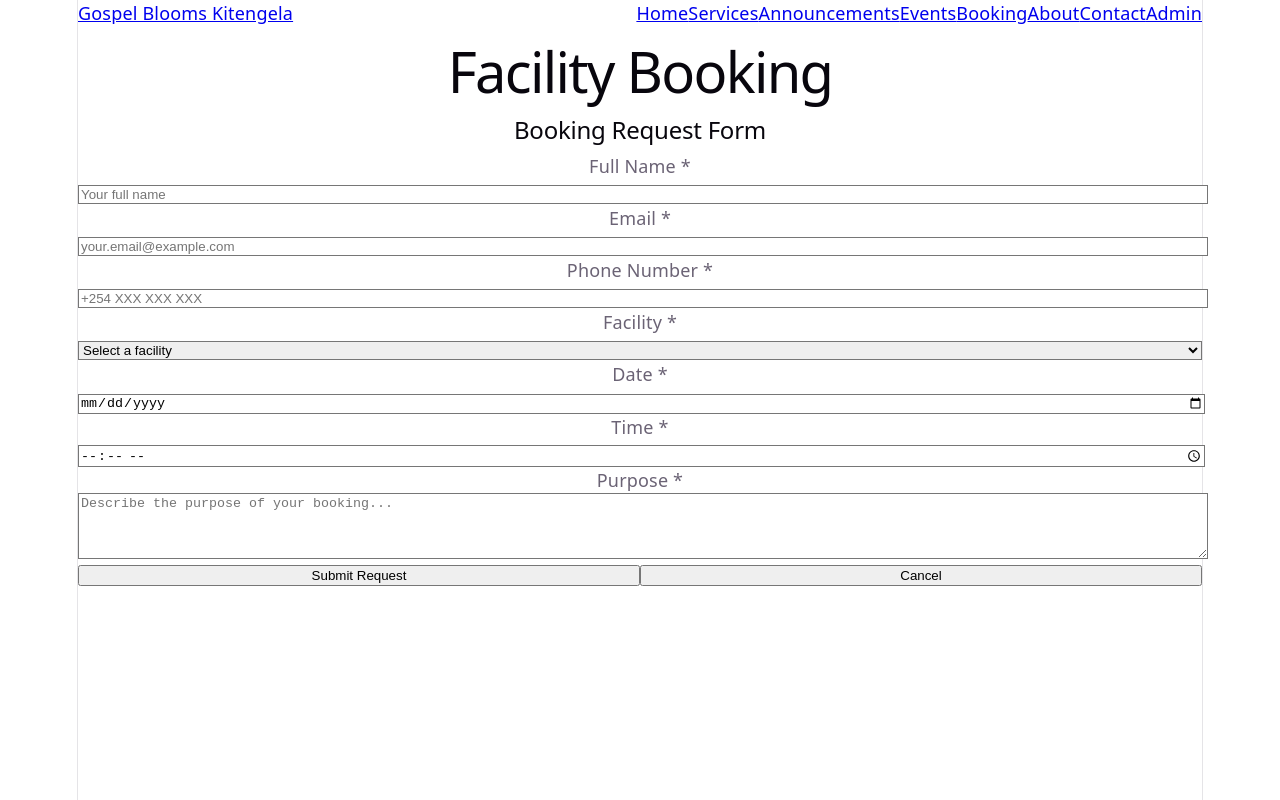
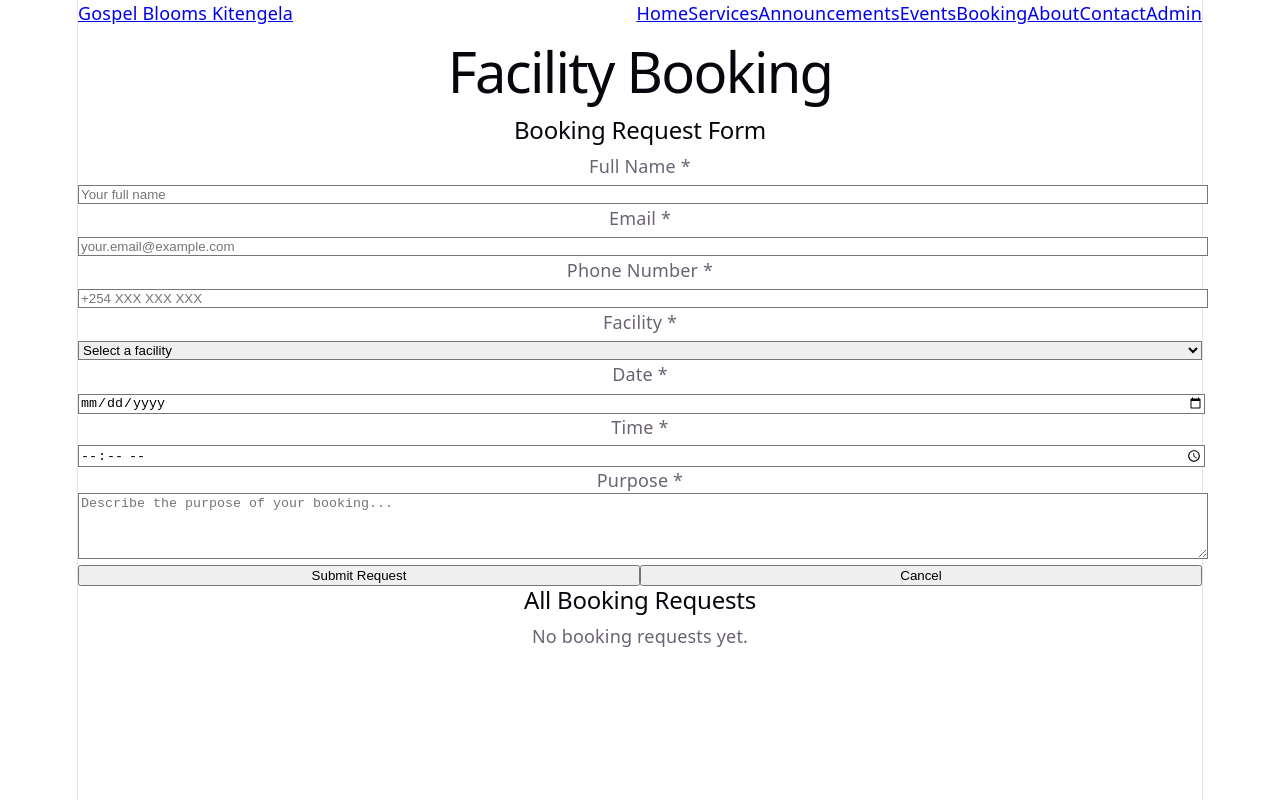
Before and after one commit to kavutsss/Gospel-Blooms-Kitengela, a React (Vite) app in the folder my-react-project3-app/: page /booking in a window 1280 px wide. Shown: the top 800 px of the page. Built offline with nearby package versions, Linux system fonts and the light colour scheme.

Commit message:
fix: remove isAdmin references in Booking component

```diff
--- a/my-react-project3-app/src/pages/Booking.jsx
+++ b/my-react-project3-app/src/pages/Booking.jsx
@@ -13,7 +13,6 @@ function Booking() {
     purpose: ''
   })
   const [bookings, setBookings] = useState([])
-  const [isAdmin, setIsAdmin] = useState(false)
   const [showForm, setShowForm] = useState(true)
 
   const facilities = [
@@ -98,7 +97,7 @@ function Booking() {
           Facility Booking
         </h1>
 
-        {!showForm && !isAdmin && (
+        {!showForm && (
           <div className="text-center mb-8">
             <button
               onClick={() => setShowForm(true)}
@@ -109,7 +108,7 @@ function Booking() {
           </div>
         )}
 
-        {showForm && !isAdmin && (
+        {showForm && (
           <div className="bg-white rounded-lg shadow-md p-8 mb-8">
             <h2 className="text-2xl font-bold text-purple-600 mb-6">Booking Request Form</h2>
             <form onSubmit={handleSubmit}>
@@ -244,8 +243,7 @@ function Booking() {
           </div>
         )}
 
-        {isAdmin && (
-          <div className="bg-white rounded-lg shadow-md p-8 mb-8">
+        <div className="bg-white rounded-lg shadow-md p-8 mb-8">
             <h2 className="text-2xl font-bold text-purple-600 mb-6">All Booking Requests</h2>
             {bookings.length === 0 ? (
               <p className="text-gray-600">No booking requests yet.</p>
@@ -289,9 +287,8 @@ function Booking() {
               </div>
             )}
           </div>
-        )}
 
-        {!isAdmin && bookings.length > 0 && (
+        {bookings.length > 0 && (
           <div className="bg-white rounded-lg shadow-md p-8">
             <h2 className="text-2xl font-bold text-purple-600 mb-6">Your Booking Requests</h2>
             <div className="space-y-4">
```
